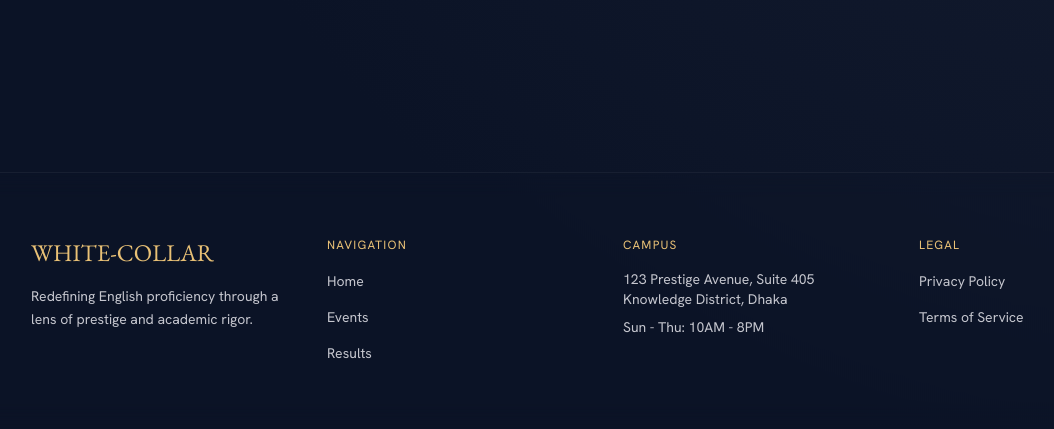
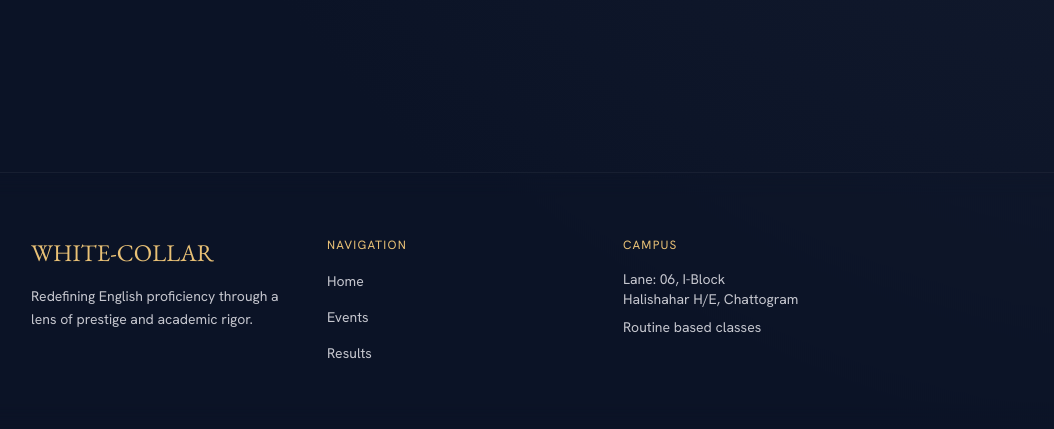
Before and after one commit to taw-ssif26/WhiteCollar, a Django app: page /about/ in a window 1280 px wide. Shown: the part 708-1137 px from the top of the page, without its empty margins (33-1087 px from the left). Run offline with Django 5.2, Linux system fonts and the light colour scheme; data that the repository does not hold is empty; some libraries are stand-ins or nearby versions.

Commit message:
Update base.html

```diff
--- a/core/templates/core/base.html
+++ b/core/templates/core/base.html
@@ -210,15 +210,8 @@
         </div>
         <div>
             <h5 class="font-label-caps text-secondary mb-4 tracking-widest text-xs">CAMPUS</h5>
-            <p class="text-on-surface-variant text-sm">123 Prestige Avenue, Suite 405<br/>Knowledge District, Dhaka</p>
-            <p class="text-on-surface-variant text-sm mt-2">Sun - Thu: 10AM - 8PM</p>
-        </div>
-        <div>
-            <h5 class="font-label-caps text-secondary mb-4 tracking-widest text-xs">LEGAL</h5>
-            <ul class="space-y-3">
-                <li><a href="#" class="text-on-surface-variant hover:text-secondary transition-colors text-sm">Privacy Policy</a></li>
-                <li><a href="#" class="text-on-surface-variant hover:text-secondary transition-colors text-sm">Terms of Service</a></li>
-            </ul>
+            <p class="text-on-surface-variant text-sm">Lane: 06, I-Block<br/>Halishahar H/E, Chattogram</p>
+            <p class="text-on-surface-variant text-sm mt-2">Routine based classes</p>
         </div>
     </footer>
 
```
